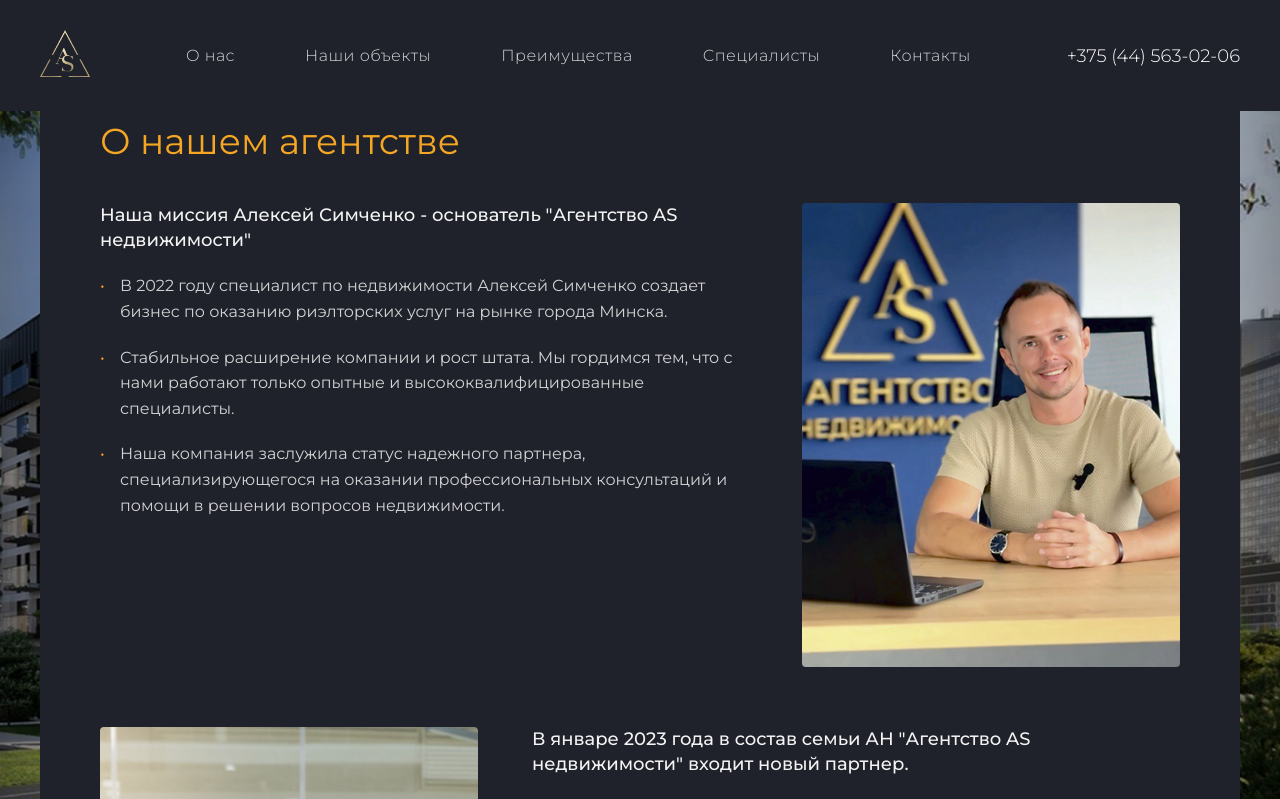
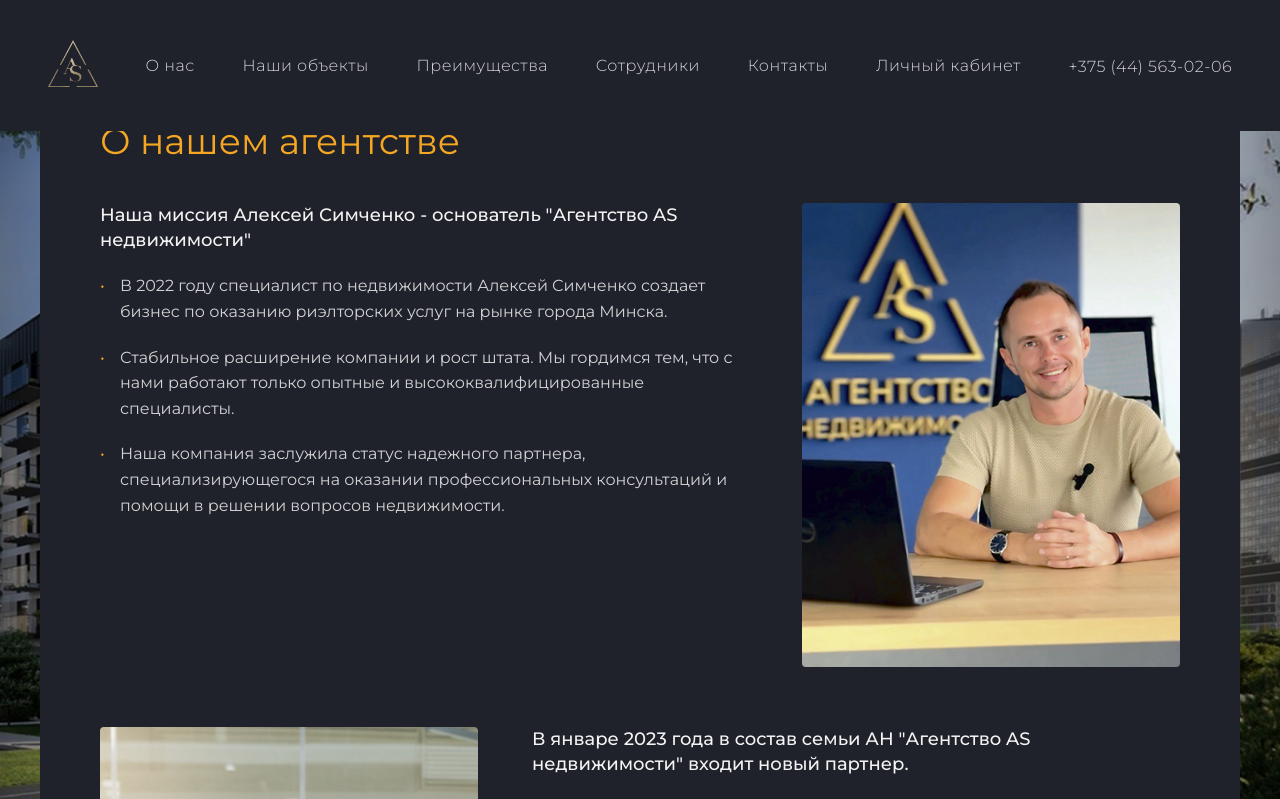
Before and after one commit to Max-Semian/realty_app, a Next.js app: page /realty_app/about-us in a window 1280 px wide. Shown: the top 799 px of the page. Built offline with nearby package versions, Linux system fonts and the light colour scheme.

Commit message:
Fixe menu and header

```diff
--- a/src/components/Header/Header.module.css
+++ b/src/components/Header/Header.module.css
@@ -1,21 +1,12 @@
 .header {
   background: #20222B;
   color: white;
-  padding: 30px 0;
+  padding: 40px 0;
   position: fixed;
   width: 100%;
   top: 0;
   left: 0;
   z-index: 1000;
-}
-
-.container {
-  max-width: 1961px;
-  margin: 0 auto;
-  display: flex;
-  align-items: center;
-  justify-content: space-between;
-  padding: 0;
 }
 
 .logo {
@@ -26,8 +17,10 @@
 
 .nav {
   display: flex;
-  gap: 70px;
   margin: 0 auto;
+  max-width: 1400px;
+  align-items: center;
+  justify-content: space-evenly;
 }
 
 .nav a {
@@ -113,30 +106,14 @@
 }
 
 
-@media (max-width: 1400px) {
-  .container {
-    max-width: 100%;
-  }
-}
-
-@media (max-width: 1200px) {
-  .container {
-    padding: 0 40px;
-  }
-}
-
-@media (max-width: 1150px) {
-  .header{
-    height: 60px;
-    padding-top: 28px;
-  }
-  .container {
-    padding: 0 20px;
-    position: relative;
+@media (max-width: 1024px) {`
+  .headerContainer {
+    display: flex;
+    align-items: center;
   }
 
   /* Top logo in header */
-  .container > .logo {
+  .headerContainer > .logo {
     display: flex;
     position: absolute;
     left: 50%;
--- a/src/components/Header/Header.tsx
+++ b/src/components/Header/Header.tsx
@@ -59,7 +59,7 @@
 
   return (
     <header className={styles.header}>
-      <div className={styles.container}>
+      <div className={styles.headerContainer}>
         {/* Mobile Menu Button */}
         <div className={styles.mobileMenu}>
           <button onClick={toggleMobileMenu} aria-label="Toggle menu">
@@ -67,15 +67,15 @@
           </button>
         </div>
 
-        {/* Logo - Link to Main Page */}
-        <div className={styles.logo} style={{ display: mobileMenuOpen ? 'none' : 'flex' }}>
-          <a href="/" onClick={(e) => { e.preventDefault(); setMobileMenuOpen(false); router.push('/'); }}>
-            <img src="/realty_app/LOGO_1.png" alt="Logo" width="50" height="50" />
-          </a>
-        </div>
-
         {/* Navigation Links */}
         <nav className={`${styles.nav} ${mobileMenuOpen ? styles.navOpen : ''}`}>
+          {/* Logo - Link to Main Page */}
+          <div className={styles.logo} style={{ display: mobileMenuOpen ? 'none' : 'flex' }}>
+            <a href="/" onClick={(e) => { e.preventDefault(); setMobileMenuOpen(false); router.push('/'); }}>
+              <img src="/realty_app/LOGO_1.png" alt="Logo" width="50" height="50" />
+            </a>
+          </div>
+
           {/* About Us Page Link - using onClick instead of Link component */}
           <a
             href="/about-us"
@@ -95,7 +95,7 @@
           </a>
 
           <a href="#specialists" onClick={(e) => handleLinkClick(e, 'specialists')}>
-            Специалисты
+            Сотрудники
           </a>
 
           {/* Mobile-Only Nav Links */}
@@ -117,6 +117,15 @@
             Контакты
           </a>
 
+          <a href="#login" onClick={(e) => handleLinkClick(e, 'login')}>
+            Личный кабинет
+          </a>
+
+          {/* Contact Info for Desktop */}
+          <div className={styles.contact}>
+            <a href="tel:+375445630206">+375 (44) 563-02-06</a>
+          </div>
+
           {/* Logo, title and phone number for mobile menu footer */}
           <div className={styles.navFooter}>
             <div className={styles.navLogo}>
@@ -132,11 +141,6 @@
           </div>
         </nav>
 
-        {/* Contact Info for Desktop */}
-        <div className={styles.contact}>
-          <a href="tel:+375445630206">+375 (44) 563-02-06</a>
-        </div>
-
         {/* Mobile "Личный кабинет" link */}
         <div className={styles.mobileLoginLink}>
           <a href="#" onClick={(e) => { e.preventDefault(); setMobileMenuOpen(false); }}>
```
Also changed, not shown: src/components/HeroSection/HeroSection.module.css (+14 -13 lines).
